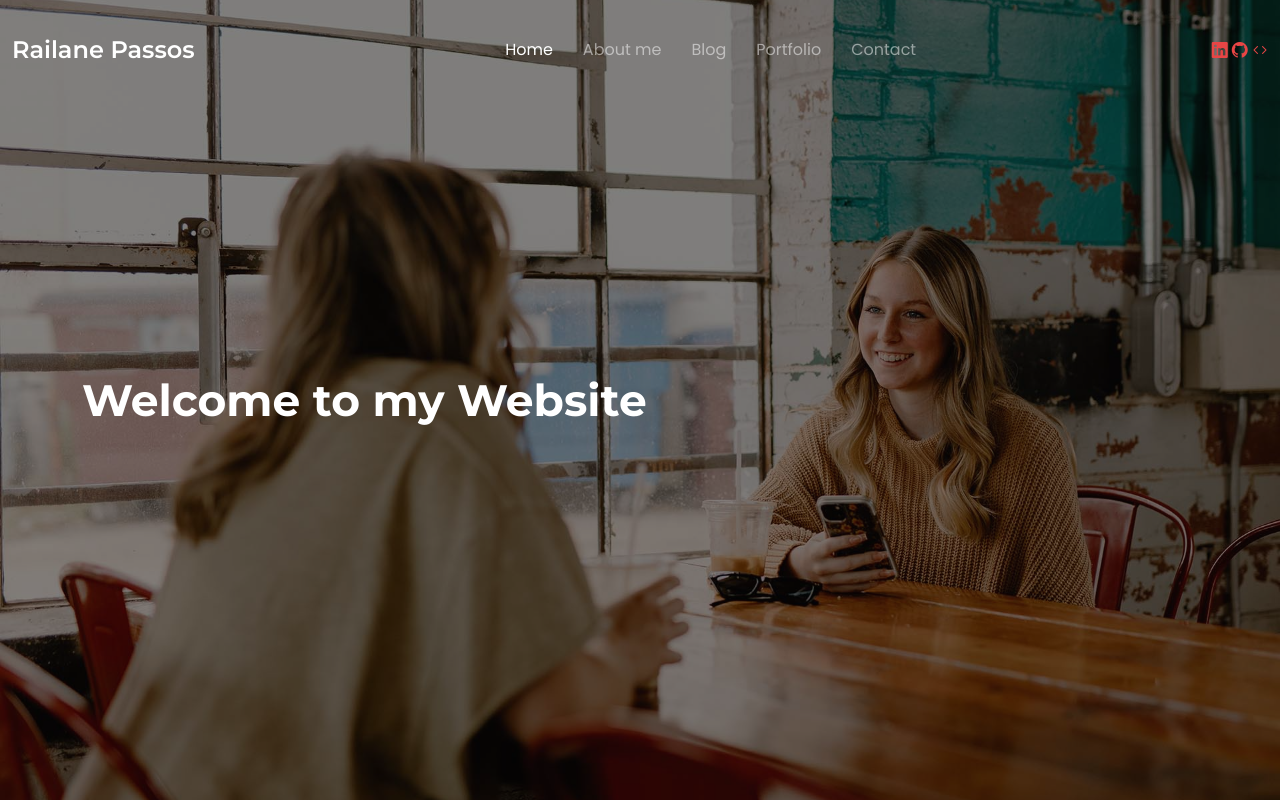
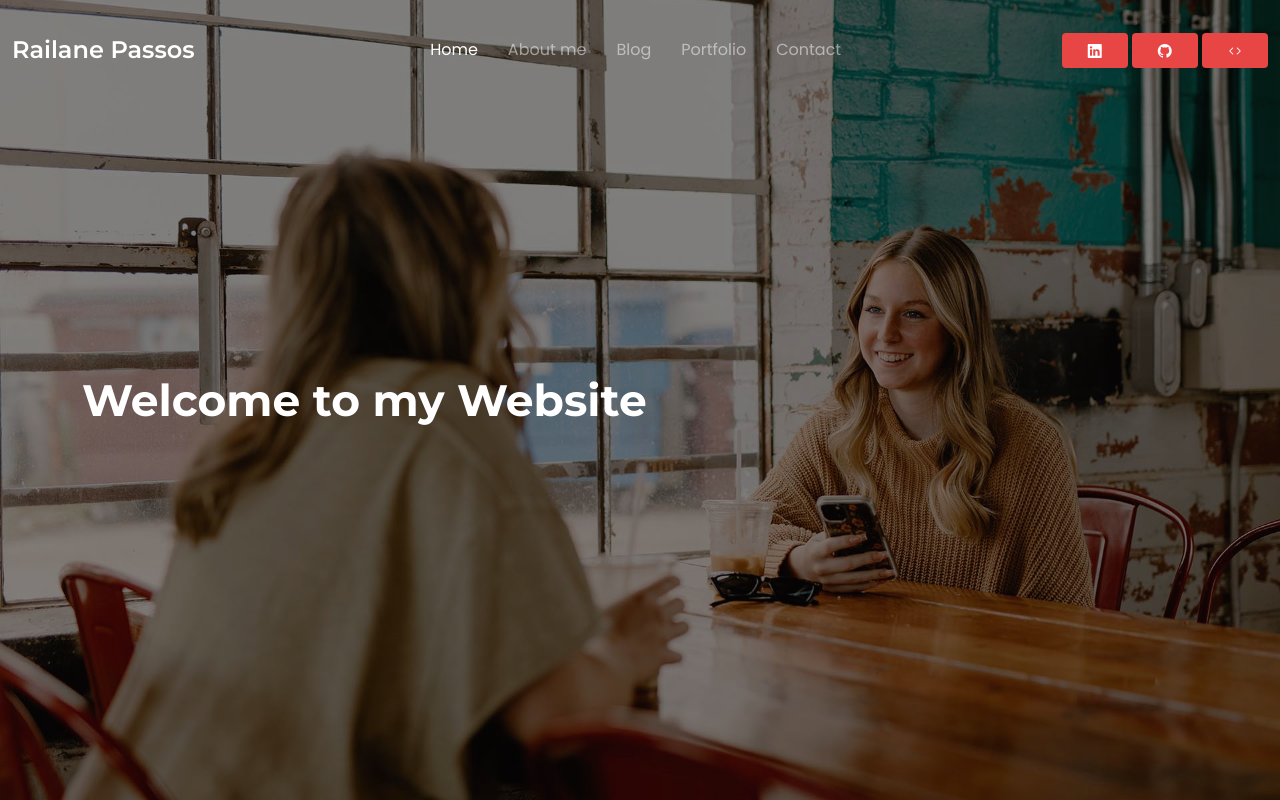
Before and after one commit to railanepassos/railanepassos.github.io, a plain HTML site: page indexV2.html in a window 1280 px wide. Shown: the top 800 px of the page. Drawn offline with nearby package versions, Linux system fonts and the light colour scheme.

Commit message:
feat: update name and css of the v2 index

```diff
--- a/assets/css/main.css
+++ b/assets/css/main.css
@@ -186,6 +186,23 @@ h6 {
 
 .header .btn-getstarted:hover,
 .header .btn-getstarted:focus:hover {
+  color: var(--contrast-color);
+  background: color-mix(in srgb, var(--accent-color), transparent 15%);
+}
+
+.header .btn-social,
+.header .btn-social:focus {
+  color: var(--contrast-color);
+  background: var(--accent-color);
+  font-size: 14px;
+  padding: 8px 26px;
+  margin: 0;
+  border-radius: 4px;
+  transition: 0.3s;
+}
+
+.header .btn-social:hover,
+.header .btn-social:focus:hover {
   color: var(--contrast-color);
   background: color-mix(in srgb, var(--accent-color), transparent 15%);
 }
```
Also changed, not shown: indexV2.html (renamed from index copy.html, +2 -0 lines).
